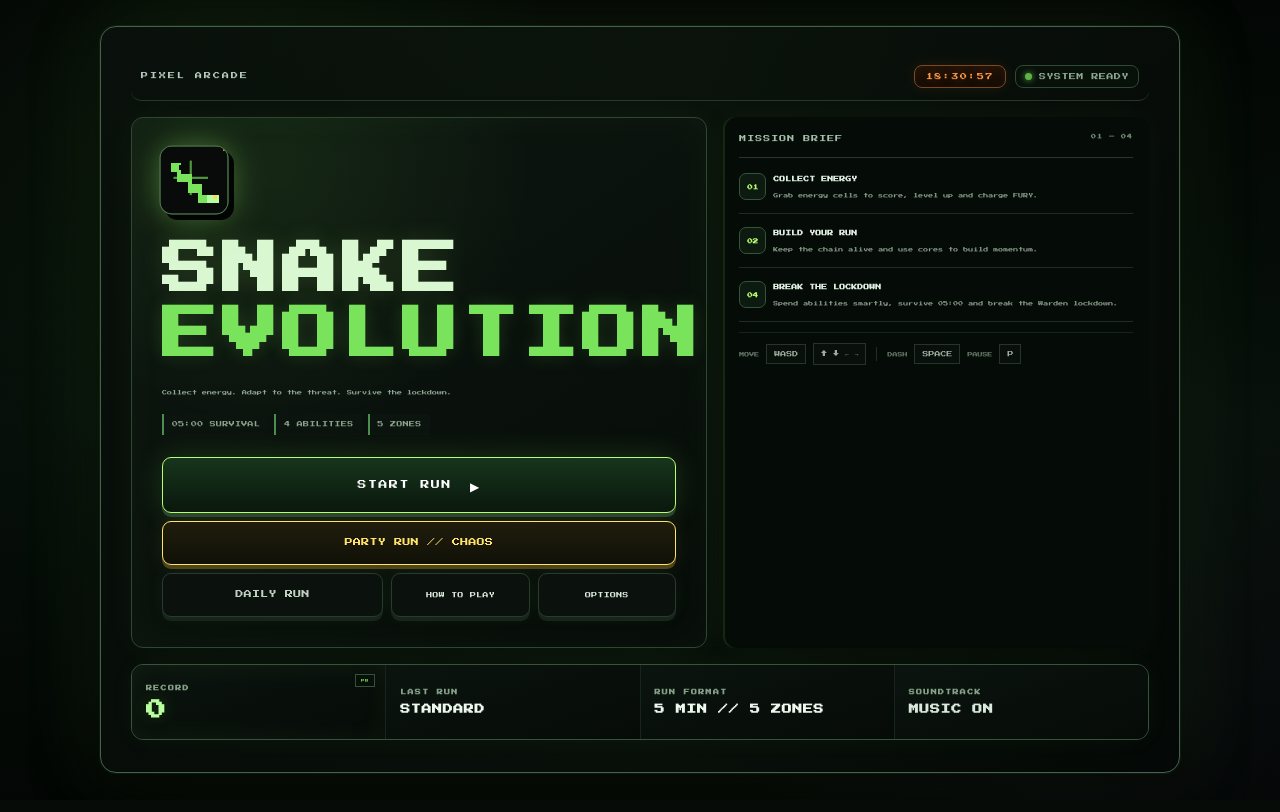
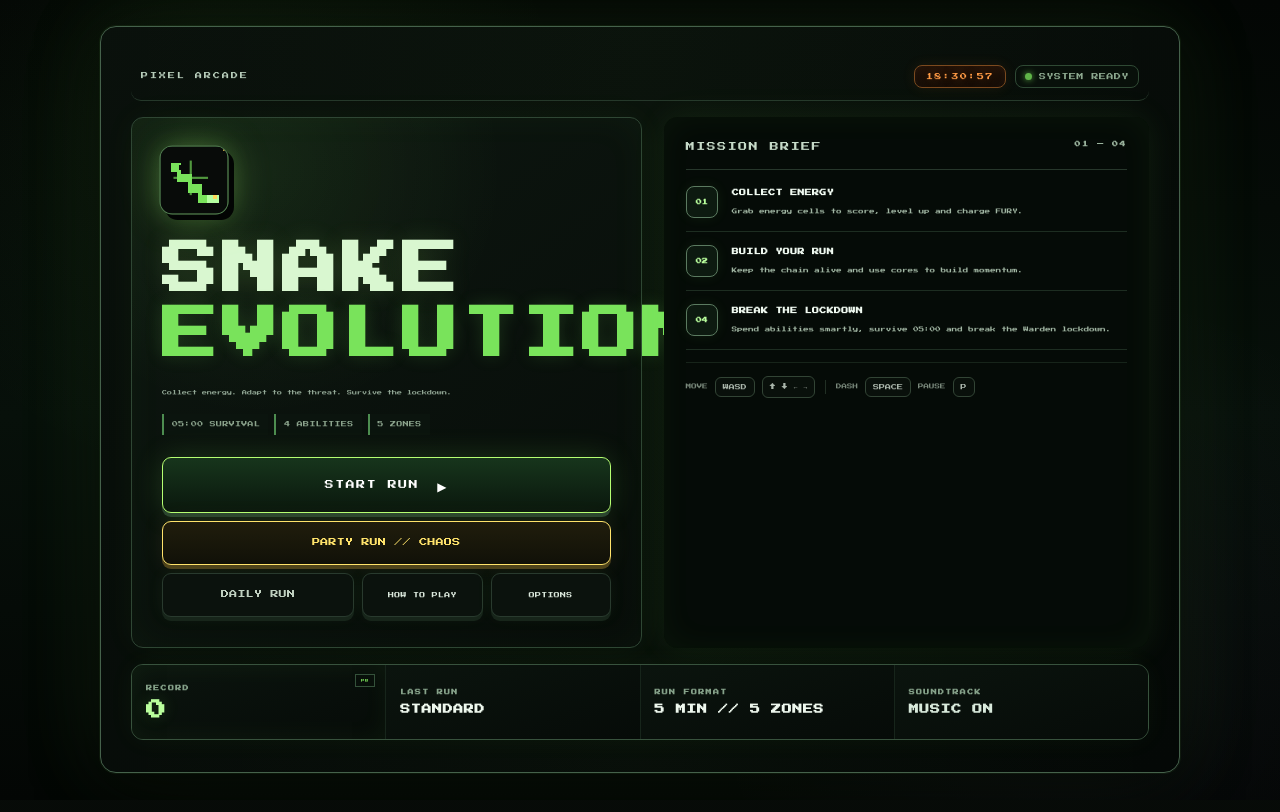
Before and after one commit to MaidCorbic/snakeapp, a plain HTML site: page index.html in a window 1280 px wide. Shown: the top 812 px of the page. Drawn offline with Linux system fonts and the light colour scheme.

Commit message:
style: enlarge mission brief panel for readability

```diff
--- a/index.html
+++ b/index.html
@@ -643,6 +643,85 @@ body.rework-v2 .landing-promise{
   .boot-top-meta{gap:5px!important}
 }
 
+
+/* MISSION BRIEF // BIGGER READABLE PANEL */
+.boot-layout{
+  grid-template-columns:minmax(0,1fr) minmax(400px,.95fr)!important;
+  gap:22px!important;
+}
+.boot-brief{
+  min-width:0!important;
+  min-height:100%!important;
+  padding:22px!important;
+  border:1px solid #4a654f!important;
+  border-radius:14px!important;
+  background:
+    radial-gradient(circle at 50% 0%,rgba(141,255,102,.07),transparent 45%),
+    linear-gradient(160deg,#0d1710,#050b07)!important;
+  box-shadow:
+    inset 0 0 34px rgba(141,255,102,.045),
+    0 0 34px rgba(141,255,102,.08)!important;
+}
+.boot-brief .brief-heading{
+  padding-bottom:15px!important;
+  margin-bottom:3px!important;
+  font-size:9px!important;
+  color:#c7dbc9!important;
+  letter-spacing:1.5px!important;
+}
+.boot-brief .brief-heading b{
+  font-size:6px!important;
+  color:#9ab39d!important;
+}
+.boot-brief .brief-item{
+  grid-template-columns:34px 1fr!important;
+  gap:12px!important;
+  padding:16px 0!important;
+}
+.boot-brief .brief-item strong{
+  width:32px!important;
+  height:32px!important;
+  border-radius:8px!important;
+  border-color:#5b7a60!important;
+  background:#0d1a10!important;
+  color:#baff9d!important;
+  font-size:6px!important;
+  box-shadow:0 0 14px rgba(141,255,102,.07);
+}
+.boot-brief .brief-item div b{
+  margin:1px 0 7px!important;
+  color:#f0faf1!important;
+  font-size:7px!important;
+  letter-spacing:.3px!important;
+}
+.boot-brief .brief-item div small{
+  color:#a1b6a3!important;
+  font-size:5.5px!important;
+  line-height:1.95!important;
+}
+.boot-brief .brief-controls{
+  margin-top:12px!important;
+  padding-top:13px!important;
+  color:#a1b4a3!important;
+  font-size:5.5px!important;
+}
+.boot-brief .brief-controls kbd{
+  border-radius:6px!important;
+  padding:6px 7px!important;
+  color:#e1efe2!important;
+  border-color:#425845!important;
+}
+@media(max-width:1100px){
+  .boot-layout{
+    grid-template-columns:minmax(0,1fr) minmax(360px,.9fr)!important;
+    gap:16px!important;
+  }
+}
+@media(max-width:900px){
+  .boot-layout{grid-template-columns:1fr!important}
+  .boot-brief{display:none!important}
+}
+
 </style></head>
 <body class="rework-v2"><section id="bootMenu" class="boot-menu" role="dialog" aria-modal="true" aria-label="Snake Evolution main menu">
   <div class="boot-card">
```
